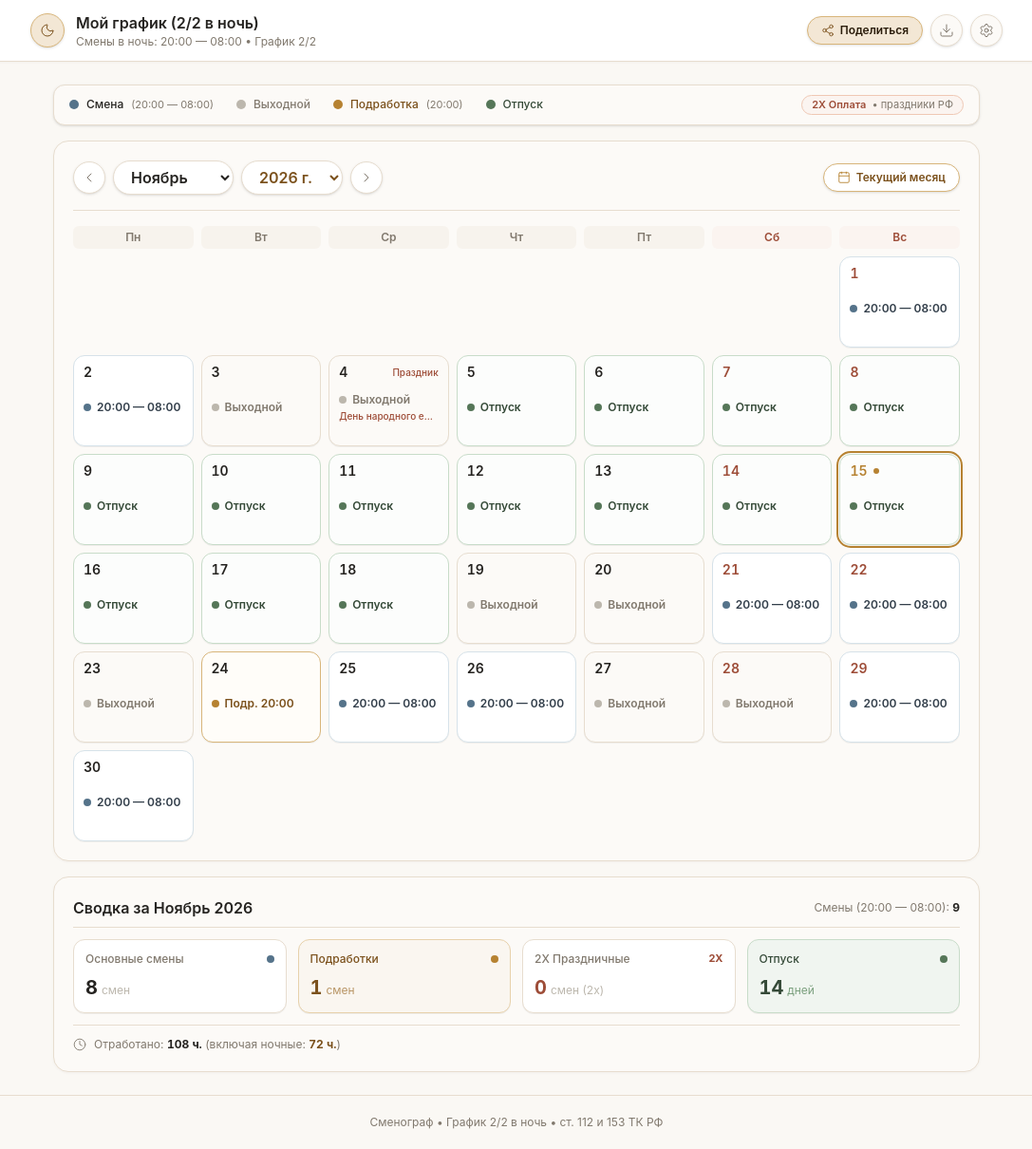
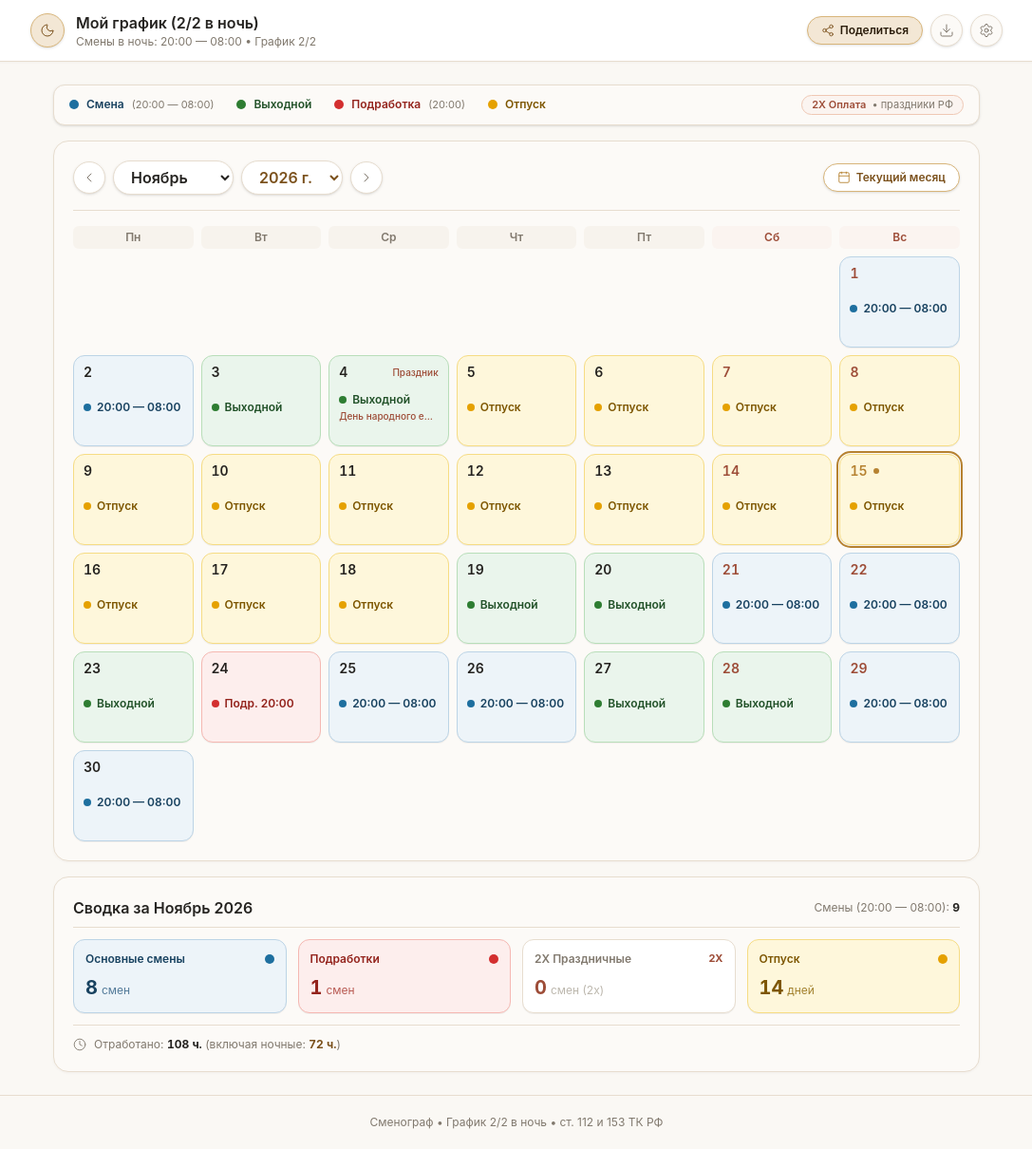
Before and after one commit to antajl/tabelium, a React (Vite) app: page / in a window 1280 px wide. Shown: the whole page at 95% size, without its empty margins (96-1183 px from the left). Built offline with nearby package versions, Linux system fonts and the light colour scheme.

Commit message:
feat: enhance shift color distinction with pastel green off-days, red overtime, yellow vacation, and blue shifts

```diff
--- a/src/components/CalendarGrid.tsx
+++ b/src/components/CalendarGrid.tsx
@@ -133,10 +133,10 @@ export const CalendarGrid: React.FC<CalendarGridProps> = ({
             <div
               key={day.dateStr}
               onClick={() => onSelectDay(day)}
-              className={`relative flex flex-col justify-between h-20 sm:h-24 p-2 sm:p-2.5 rounded-xl border select-none cursor-pointer transition-colors shadow-2xs ${
+              className={`relative flex flex-col justify-between h-20 sm:h-24 p-2 sm:p-2.5 rounded-xl border select-none cursor-pointer transition-all shadow-2xs ${
                 def.colorBg
               } ${def.colorBorder} ${
-                day.isDoublePay ? 'border-[#e3a488] bg-[#fbf4f0]/60 ring-1 ring-[#e3a488]' : ''
+                day.isDoublePay ? 'ring-2 ring-[#e3a488] border-[#e3a488]' : ''
               } ${day.isToday ? 'outline outline-2 outline-[#b68231] outline-offset-1' : ''}`}
             >
               {/* Day Header */}
--- a/src/components/DayModal.tsx
+++ b/src/components/DayModal.tsx
@@ -57,37 +57,37 @@ export const DayModal: React.FC<DayModalProps> = ({
       type: 'work',
       label: 'Смена',
       sublabel: 'Смена в ночь с 20:00 до 08:00',
-      dotColor: 'bg-[#55738a]',
-      color: 'text-[#333f4b]',
-      border: 'border-[#d6e2e9]',
-      activeBg: 'bg-[#f2f6f8] border-[#88a8bc] ring-1 ring-[#88a8bc]',
+      dotColor: 'bg-[#1e6f9f]',
+      color: 'text-[#184260]',
+      border: 'border-[#bcd4e6]',
+      activeBg: 'bg-[#edf4f9] border-[#1e6f9f] ring-1 ring-[#1e6f9f]',
     },
     {
       type: 'off',
       label: 'Выходной',
       sublabel: 'Ночь отдыха',
-      dotColor: 'bg-[#bcb7ad]',
-      color: 'text-[#81796e]',
-      border: 'border-[#e7ddcf]',
-      activeBg: 'bg-[#f7f2ea] border-[#c7b79e] ring-1 ring-[#c7b79e]',
+      dotColor: 'bg-[#2e7d32]',
+      color: 'text-[#215128]',
+      border: 'border-[#b8deb9]',
+      activeBg: 'bg-[#eaf5ec] border-[#2e7d32] ring-1 ring-[#2e7d32]',
     },
     {
       type: 'overtime',
       label: 'Подработка',
       sublabel: 'Дополнительная смена с 20:00 до 08:00',
-      dotColor: 'bg-[#b68231]',
-      color: 'text-[#7b511c]',
-      border: 'border-[#e7d1ab]',
-      activeBg: 'bg-[#faf6f0] border-[#d8b57a] ring-1 ring-[#d8b57a]',
+      dotColor: 'bg-[#d32f2f]',
+      color: 'text-[#93231c]',
+      border: 'border-[#f5b8b2]',
+      activeBg: 'bg-[#fdeeed] border-[#d32f2f] ring-1 ring-[#d32f2f]',
     },
     {
       type: 'vacation',
       label: 'Отпуск',
       sublabel: 'Ежегодный или дополнительный отпуск',
-      dotColor: 'bg-[#557658]',
-      color: 'text-[#354a38]',
-      border: 'border-[#c8dcc9]',
-      activeBg: 'bg-[#f0f5f0] border-[#aac7ab] ring-1 ring-[#aac7ab]',
+      dotColor: 'bg-[#e5a100]',
+      color: 'text-[#7d5600]',
+      border: 'border-[#f6dc84]',
+      activeBg: 'bg-[#fef7db] border-[#e5a100] ring-1 ring-[#e5a100]',
     },
   ];
 
--- a/src/components/LegendBar.tsx
+++ b/src/components/LegendBar.tsx
@@ -6,28 +6,28 @@ export const LegendBar: React.FC = () => {
       <div className="flex flex-wrap items-center gap-4 sm:gap-6">
         {/* Смена */}
         <div className="flex items-center gap-2">
-          <span className="w-2.5 h-2.5 rounded-full bg-[#55738a] shrink-0" />
-          <span className="text-[#252320] font-medium">Смена</span>
+          <span className="w-2.5 h-2.5 rounded-full bg-[#1e6f9f] shrink-0" />
+          <span className="text-[#184260] font-semibold">Смена</span>
           <span className="text-[#81796e] text-[11px]">(20:00 — 08:00)</span>
         </div>
 
         {/* Выходной */}
         <div className="flex items-center gap-2">
-          <span className="w-2.5 h-2.5 rounded-full bg-[#bcb7ad] shrink-0" />
-          <span className="text-[#81796e] font-medium">Выходной</span>
+          <span className="w-2.5 h-2.5 rounded-full bg-[#2e7d32] shrink-0" />
+          <span className="text-[#215128] font-semibold">Выходной</span>
         </div>
 
         {/* Подработка */}
         <div className="flex items-center gap-2">
-          <span className="w-2.5 h-2.5 rounded-full bg-[#b68231] shrink-0" />
-          <span className="text-[#7b511c] font-medium">Подработка</span>
+          <span className="w-2.5 h-2.5 rounded-full bg-[#d32f2f] shrink-0" />
+          <span className="text-[#93231c] font-semibold">Подработка</span>
           <span className="text-[#81796e] text-[11px]">(20:00)</span>
         </div>
 
         {/* Отпуск */}
         <div className="flex items-center gap-2">
-          <span className="w-2.5 h-2.5 rounded-full bg-[#557658] shrink-0" />
-          <span className="text-[#354a38] font-medium">Отпуск</span>
+          <span className="w-2.5 h-2.5 rounded-full bg-[#e5a100] shrink-0" />
+          <span className="text-[#7d5600] font-semibold">Отпуск</span>
         </div>
       </div>
 
--- a/src/components/MonthStats.tsx
+++ b/src/components/MonthStats.tsx
@@ -36,26 +36,26 @@ export const MonthStats: React.FC<MonthStatsProps> = ({
       {/* Metric Cards */}
       <div className="grid grid-cols-2 sm:grid-cols-4 gap-2.5 sm:gap-3">
         {/* Regular Work */}
-        <div className="p-3 rounded-xl bg-white border border-[#e7ddcf] flex flex-col justify-between shadow-2xs">
-          <div className="flex items-center justify-between text-[#81796e] text-xs font-medium">
+        <div className="p-3 rounded-xl bg-[#edf4f9] border border-[#bcd4e6] flex flex-col justify-between shadow-2xs">
+          <div className="flex items-center justify-between text-[#184260] text-xs font-semibold">
             <span>Основные смены</span>
-            <span className="w-2 h-2 rounded-full bg-[#55738a]" />
+            <span className="w-2.5 h-2.5 rounded-full bg-[#1e6f9f]" />
           </div>
           <div className="mt-2 flex items-baseline gap-1">
-            <span className="text-lg sm:text-xl font-bold tabular-nums text-[#252320]">{stats.workDaysCount}</span>
-            <span className="text-xs text-[#bcb7ad]">смен</span>
+            <span className="text-lg sm:text-xl font-bold tabular-nums text-[#184260]">{stats.workDaysCount}</span>
+            <span className="text-xs text-[#527a99]">смен</span>
           </div>
         </div>
 
         {/* Overtime */}
-        <div className="p-3 rounded-xl bg-[#faf6f0] border border-[#e7d1ab] flex flex-col justify-between shadow-2xs">
-          <div className="flex items-center justify-between text-[#7b511c] text-xs font-medium">
+        <div className="p-3 rounded-xl bg-[#fdeeed] border border-[#f5b8b2] flex flex-col justify-between shadow-2xs">
+          <div className="flex items-center justify-between text-[#93231c] text-xs font-semibold">
             <span>Подработки</span>
-            <span className="w-2 h-2 rounded-full bg-[#b68231]" />
+            <span className="w-2.5 h-2.5 rounded-full bg-[#d32f2f]" />
           </div>
           <div className="mt-2 flex items-baseline gap-1">
-            <span className="text-lg sm:text-xl font-bold tabular-nums text-[#7b511c]">{stats.overtimeDaysCount}</span>
-            <span className="text-xs text-[#b89565]">смен</span>
+            <span className="text-lg sm:text-xl font-bold tabular-nums text-[#93231c]">{stats.overtimeDaysCount}</span>
+            <span className="text-xs text-[#b85a53]">смен</span>
           </div>
         </div>
 
@@ -65,7 +65,7 @@ export const MonthStats: React.FC<MonthStatsProps> = ({
             ? 'bg-[#fbf4f0] border-[#efc8b4]'
             : 'bg-white border-[#e7ddcf]'
         }`}>
-          <div className="flex items-center justify-between text-xs font-medium">
+          <div className="flex items-center justify-between text-xs font-semibold">
             <span className={stats.doublePayShiftsCount > 0 ? 'text-[#9d4c37] font-semibold' : 'text-[#81796e]'}>
               2X Праздничные
             </span>
@@ -80,14 +80,14 @@ export const MonthStats: React.FC<MonthStatsProps> = ({
         </div>
 
         {/* Vacation */}
-        <div className="p-3 rounded-xl bg-[#f0f5f0] border border-[#c8dcc9] flex flex-col justify-between shadow-2xs">
-          <div className="flex items-center justify-between text-[#354a38] text-xs font-medium">
+        <div className="p-3 rounded-xl bg-[#fef7db] border border-[#f6dc84] flex flex-col justify-between shadow-2xs">
+          <div className="flex items-center justify-between text-[#7d5600] text-xs font-semibold">
             <span>Отпуск</span>
-            <span className="w-2 h-2 rounded-full bg-[#557658]" />
+            <span className="w-2.5 h-2.5 rounded-full bg-[#e5a100]" />
           </div>
           <div className="mt-2 flex items-baseline gap-1">
-            <span className="text-lg sm:text-xl font-bold tabular-nums text-[#354a38]">{stats.vacationDaysCount}</span>
-            <span className="text-xs text-[#7a9f7d]">дней</span>
+            <span className="text-lg sm:text-xl font-bold tabular-nums text-[#7d5600]">{stats.vacationDaysCount}</span>
+            <span className="text-xs text-[#a2802d]">дней</span>
           </div>
         </div>
       </div>
--- a/src/types/schedule.ts
+++ b/src/types/schedule.ts
@@ -16,41 +16,41 @@ export const SHIFT_DEFINITIONS: Record<ShiftType, ShiftDefinition> = {
     type: 'work',
     label: 'Смена (20:00 — 08:00)',
     shortLabel: 'Смена',
-    colorBg: 'bg-white hover:bg-[#f2f6f8]',
-    colorBorder: 'border-[#d6e2e9]',
-    colorText: 'text-[#333f4b]',
-    badgeBg: 'bg-[#e2ebf0] text-[#333f4b] border-[#c8d9e3]',
-    dotColor: 'bg-[#55738a]',
+    colorBg: 'bg-[#edf4f9] hover:bg-[#e1edf6]',
+    colorBorder: 'border-[#bcd4e6]',
+    colorText: 'text-[#184260]',
+    badgeBg: 'bg-[#dce9f4] text-[#184260] border-[#bcd4e6]',
+    dotColor: 'bg-[#1e6f9f]',
   },
   off: {
     type: 'off',
     label: 'Выходной',
     shortLabel: 'Вых',
-    colorBg: 'bg-[#fcfaf7] hover:bg-[#f7f2ea]',
-    colorBorder: 'border-[#e7ddcf]',
-    colorText: 'text-[#81796e]',
-    badgeBg: 'bg-[#eee5d6]/50 text-[#81796e] border-[#e7ddcf]',
-    dotColor: 'bg-[#bcb7ad]',
+    colorBg: 'bg-[#eaf5ec] hover:bg-[#ddf0e0]',
+    colorBorder: 'border-[#b8deb9]',
+    colorText: 'text-[#215128]',
+    badgeBg: 'bg-[#daf0dd] text-[#215128] border-[#b8deb9]',
+    dotColor: 'bg-[#2e7d32]',
   },
   overtime: {
     type: 'overtime',
     label: 'Подработка (20:00)',
     shortLabel: 'Подр',
-    colorBg: 'bg-[#fffdf9] hover:bg-[#faf6f0]',
-    colorBorder: 'border-[#d8b57a]',
-    colorText: 'text-[#7b511c]',
-    badgeBg: 'bg-[#f3e7d5] text-[#2a1c0a] border-[#d8b57a]',
-    dotColor: 'bg-[#b68231]',
+    colorBg: 'bg-[#fdeeed] hover:bg-[#fbdcd9]',
+    colorBorder: 'border-[#f5b8b2]',
+    colorText: 'text-[#93231c]',
+    badgeBg: 'bg-[#fad9d5] text-[#93231c] border-[#f5b8b2]',
+    dotColor: 'bg-[#d32f2f]',
   },
   vacation: {
     type: 'vacation',
     label: 'Отпуск',
     shortLabel: 'Отпуск',
-    colorBg: 'bg-[#fcfdfc] hover:bg-[#f0f5f0]',
-    colorBorder: 'border-[#c8dcc9]',
-    colorText: 'text-[#354a38]',
-    badgeBg: 'bg-[#e3ede3] text-[#354a38] border-[#c8dcc9]',
-    dotColor: 'bg-[#557658]',
+    colorBg: 'bg-[#fef7db] hover:bg-[#fdefbd]',
+    colorBorder: 'border-[#f6dc84]',
+    colorText: 'text-[#7d5600]',
+    badgeBg: 'bg-[#faeead] text-[#7d5600] border-[#f6dc84]',
+    dotColor: 'bg-[#e5a100]',
   },
 };
 
```
